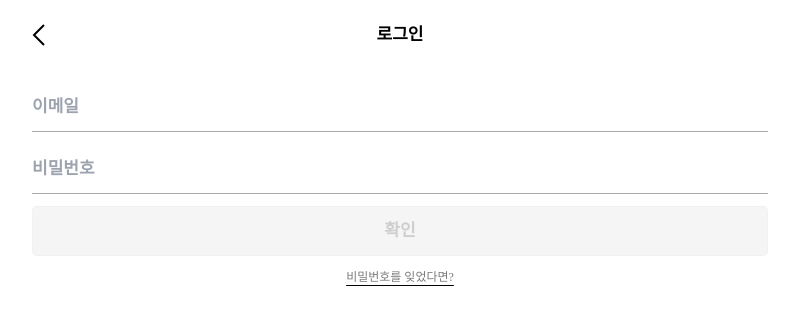
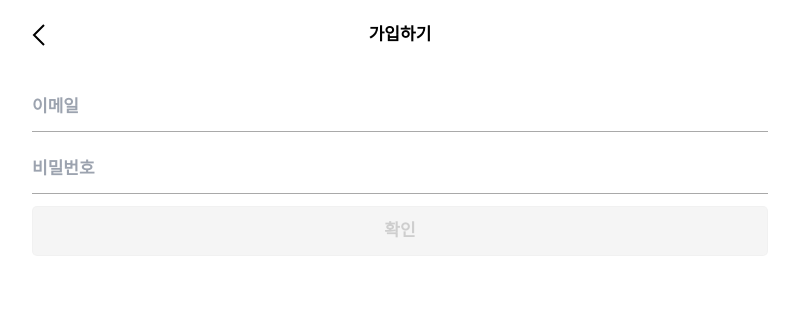
Before and after one commit to TodoChallengers/TodoChallengers-FE, a React (Vite) app in the folder todochallengers-fe/: page / in a window 1280 px wide. Shown: the top 320 px of the page, without its empty margins (240-1039 px from the left). Built offline with nearby package versions, Linux system fonts and the light colour scheme.

Commit message:
[feat] joinpage 디자인 완료

```diff
--- a/todochallengers-fe/src/app/App.tsx
+++ b/todochallengers-fe/src/app/App.tsx
@@ -1,14 +1,14 @@
 import React from 'react'
 import { BrowserRouter as Router, Route, Routes } from 'react-router-dom';
 // import HomePage from '../pages/HomePage';
-import LoginPage from '@/pages/LoginPage';
+import JoinPage from '@/pages/JoinPage';
 
 const App: React.FC = () => {
 
   return (
     <Router>
       <Routes>
-        <Route path="/" element={<LoginPage />} />
+        <Route path="/" element={<JoinPage />} />
       </Routes>
     </Router>
   )
--- /dev/null
+++ b/todochallengers-fe/src/pages/JoinPage.tsx
@@ -0,0 +1,17 @@
+import React from "react";
+import Button from "@/shared/components/Button";
+import InputField from "@/shared/components/InputField";
+import Header from "@/shared/components/Header";
+
+const JoinPage: React.FC = () => {
+  return (
+    <div className="flex flex-col items-center justify-center space-y-3">
+      <Header text="가입하기"/>
+      <InputField placehold="이메일" size="large"/>
+      <InputField placehold="비밀번호" size="large"/>
+      <Button text="확인" className='large' disable={true} outline={true}/>
+    </div>
+  );
+};
+
+export default JoinPage;
```
